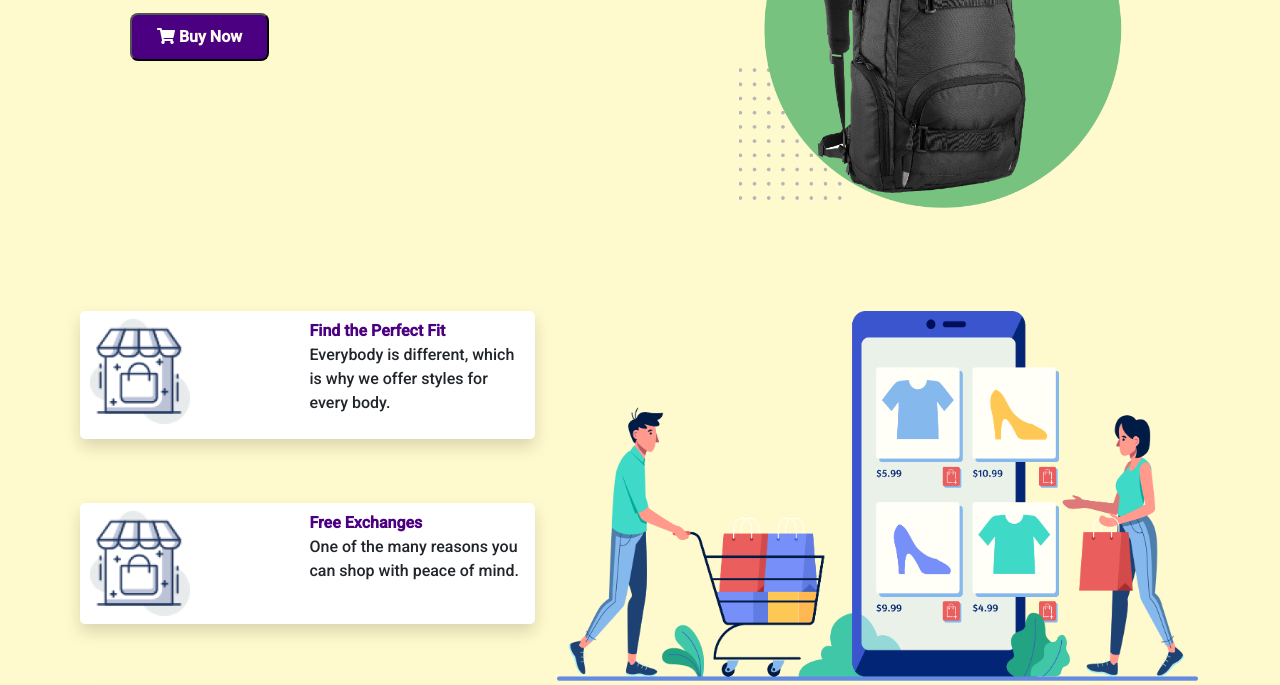
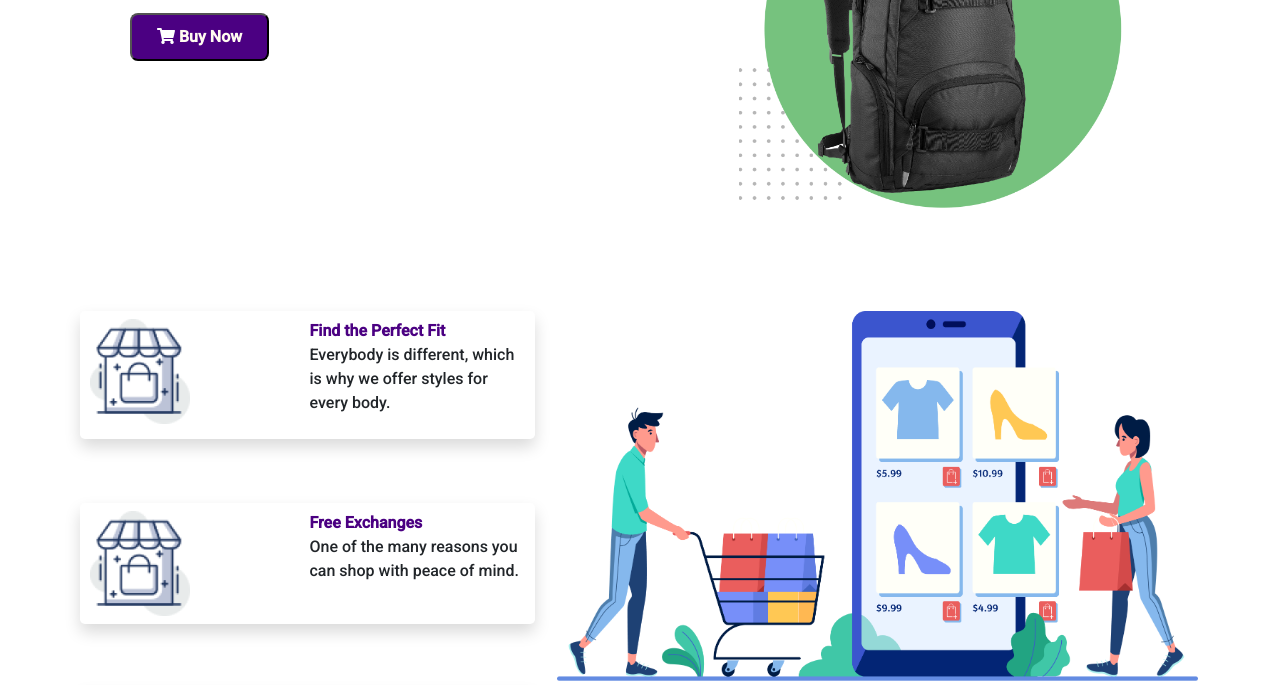
Before and after one commit to Developer-Shaikot/Backpack-fashion, a plain HTML site: page index.html in a window 1280 px wide. Shown: the part 308-993 px from the top of the page. Drawn offline with nearby package versions, Linux system fonts and the light colour scheme.

Commit message:
git commit-m"all"

```diff
--- a/css/style.css
+++ b/css/style.css
@@ -17,7 +17,7 @@ width: 100px;
 
 #bg{
 
-  background-color: lemonchiffon;
+  background-color: light;
 }
 .unfield{
     color: white;
```
